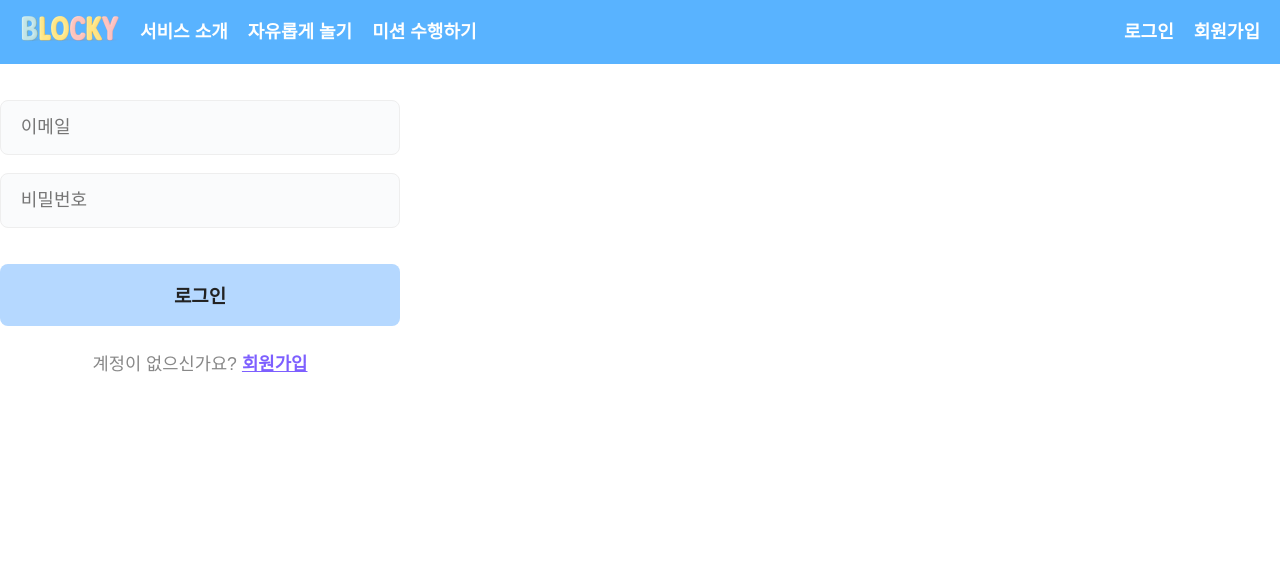
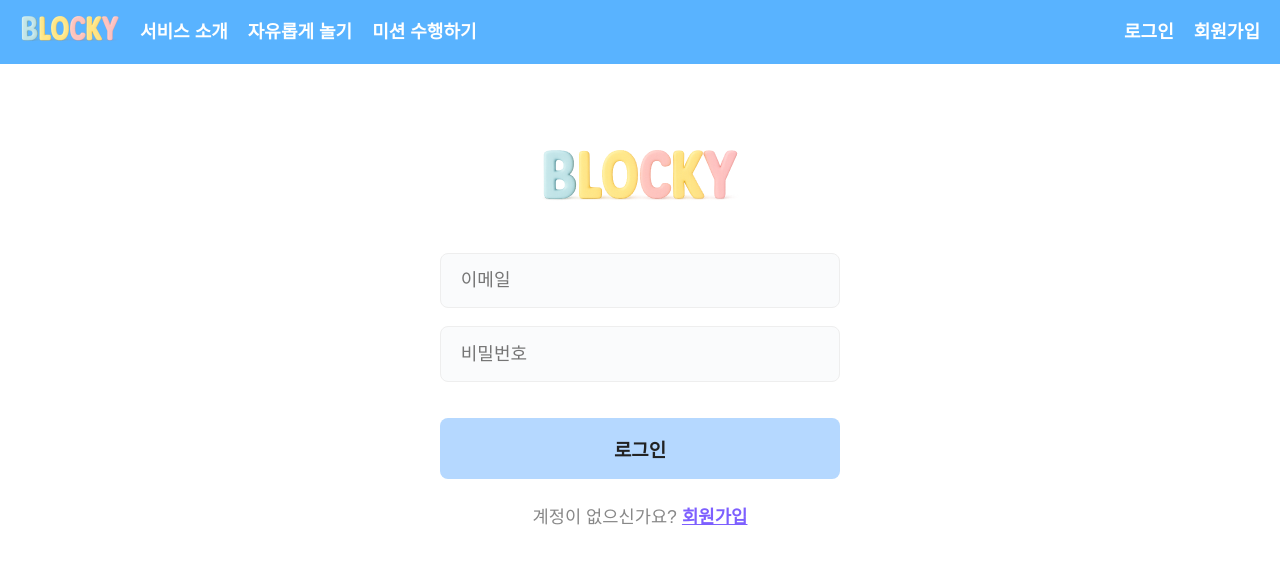
Before and after one commit to BLOCKY-EDU/frontend, a React (Vite) app in the folder blockcode/blockcode-ui/: page /login in a window 1280 px wide. Shown: the top 564 px of the page. Built offline with nearby package versions, Linux system fonts and the light colour scheme; what blockly would draw is missing.

Commit message:
로그인 회원가입 디자인 수정

```diff
--- a/blockcode/blockcode-ui/src/components/NavBar.jsx
+++ b/blockcode/blockcode-ui/src/components/NavBar.jsx
@@ -16,7 +16,7 @@ export default function NavBar() {
       </div>
       <div className="nav-right">
         <Link to="/login">로그인</Link>
-        <Link to="/signup">회원가입</Link>
+        <Link to="/login">회원가입</Link>
       </div>
     </header>
   );
--- a/blockcode/blockcode-ui/src/pages/login.css
+++ b/blockcode/blockcode-ui/src/pages/login.css
@@ -1,3 +1,9 @@
+.login-main-container{
+    display: flex;
+    align-items: center;
+    flex-direction: column;
+    margin-top:120px;
+}
 .auth-form {
     display: flex;
     flex-direction: column;
--- a/blockcode/blockcode-ui/src/pages/login.jsx
+++ b/blockcode/blockcode-ui/src/pages/login.jsx
@@ -1,6 +1,6 @@
 import React, { useState } from "react";
 import "./login.css";
-
+import logo from '../assets/blocky-logo.png';
 export default function Login() {
   const [isSignUp, setIsSignUp] = useState(false);
   const [form, setForm] = useState({
@@ -28,10 +28,18 @@ export default function Login() {
   };
 
   return (
-    <div className="main-container">
+    <div className="login-main-container">
       <div className="main-box" style={{ maxWidth: 400, width: "100%" }}>
+
+      <img
+          src={logo}
+          alt="Logo"
+          className="auth-logo"
+          style={{ width: 200,marginTop:20, marginBottom: 45, display: "block", marginLeft: "auto", marginRight: "auto" }}
+        />
+
         <div className="main-title-text" style={{ marginBottom: 24 }}>
-          {isSignUp ? "회원가입" : "로그인"}
+          {/* {isSignUp ? "회원가입" : "로그인"} */}
         </div>
         <form className="auth-form" onSubmit={handleSubmit}>
           {isSignUp && (
```
